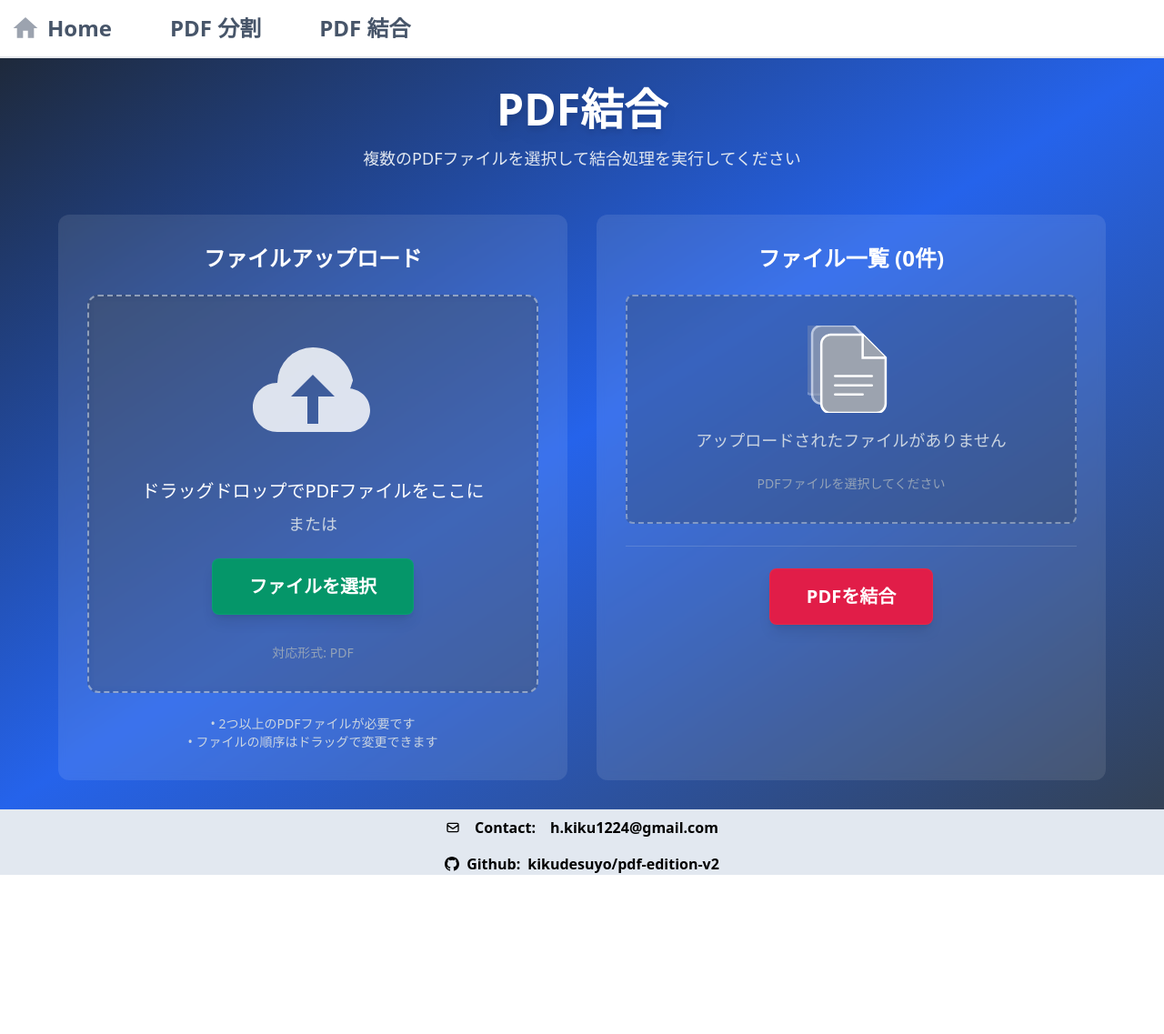
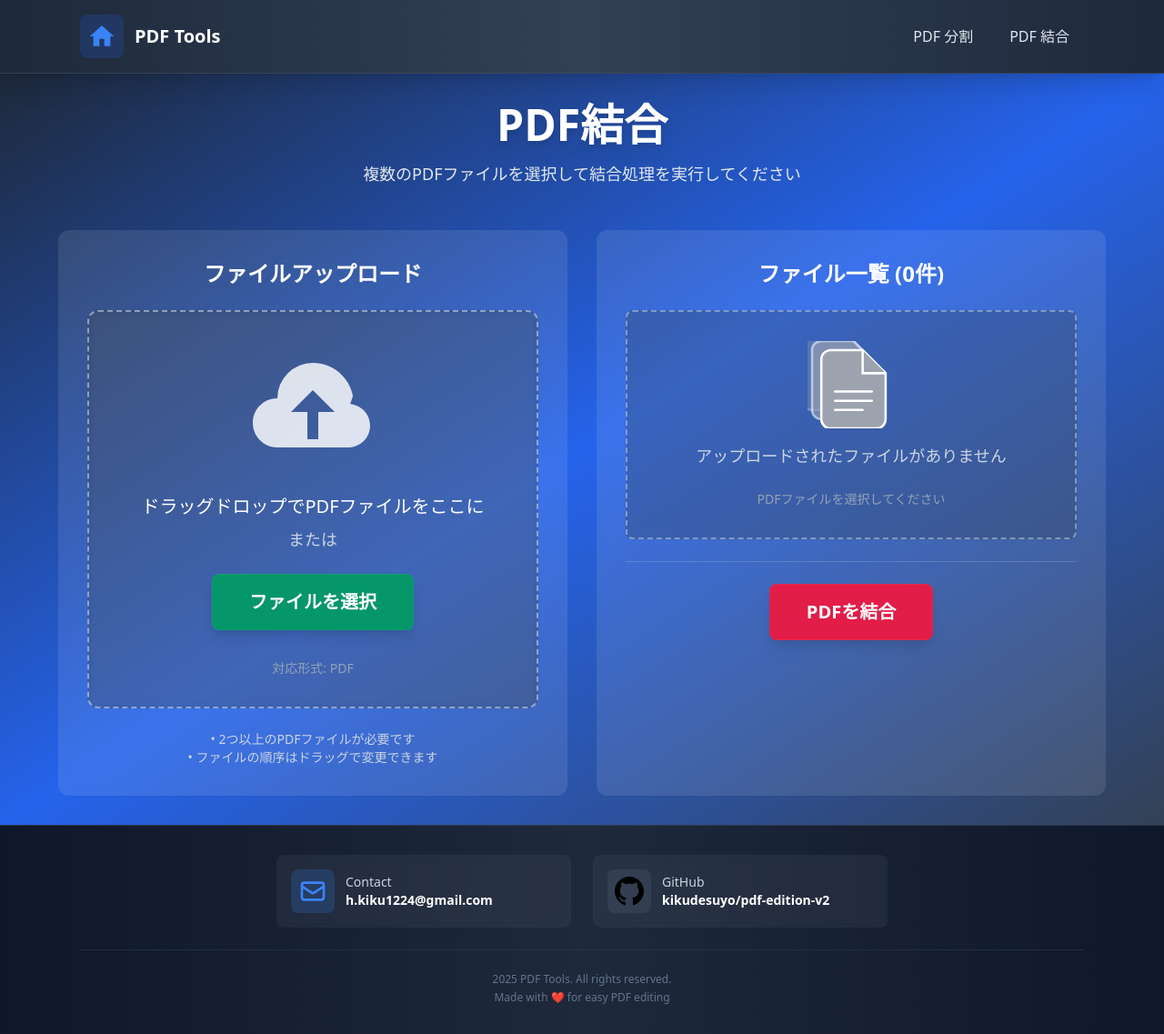
Before and after one commit to kikudesuyo/pdf-edition-v2, a Next.js app in the folder frontend/: page /merge-pdf in a window 1280 px wide. Shown: the whole page at 91% size. Before the commit the page ends 962 px from the top, so only its background shows below. Built offline with nearby package versions, Linux system fonts and the light colour scheme.

Commit message:
スタイル修正

```diff
--- a/frontend/src/components/layout/footer.tsx
+++ b/frontend/src/components/layout/footer.tsx
@@ -3,23 +3,54 @@ import EmailIcon from "@/assets/icons/emailIcon";
 
 const Footer = () => {
   return (
-    <footer className="flex flex-col items-center justify-center gap-4 bg-slate-200 pt-2">
+    <footer className="border-t border-slate-600/50 bg-gradient-to-r from-slate-900 via-slate-800 to-slate-900">
+      <div className="mx-auto max-w-6xl px-6 py-8">
+        <div className="flex flex-col items-center gap-6">
+          {/* メインコンテンツ */}
+          <div className="grid w-full max-w-2xl grid-cols-1 gap-6 md:grid-cols-2">
+            {/* メール */}
             <a
-        className="flex flex-row items-center justify-center gap-4"
+              className="group flex items-center gap-3 rounded-lg bg-white/5 p-4 backdrop-blur-sm transition-all hover:scale-105 hover:bg-white/10"
               href="mailto:h.kiku1224@gmail.com"
             >
-        <EmailIcon size="xs" />
-        <p className="text-xm font-semibold">Contact:</p>
-        <p className="text-xm font-semibold"> h.kiku1224@gmail.com</p>
+              <div className="rounded-lg bg-blue-500/20 p-2 transition-all group-hover:bg-blue-500/30">
+                <EmailIcon size="sm" color="blue" />
+              </div>
+              <div className="min-w-0 flex-1">
+                <p className="text-sm font-medium text-slate-300">Contact</p>
+                <p className="truncate text-sm font-semibold text-white">
+                  h.kiku1224@gmail.com
+                </p>
+              </div>
             </a>
+
+            {/* GitHub */}
             <a
-        className="flex flex-row items-center justify-center gap-2 font-semibold"
+              className="group flex items-center gap-3 rounded-lg bg-white/5 p-4 backdrop-blur-sm transition-all hover:scale-105 hover:bg-white/10"
               href="https://github.com/kikudesuyo/pdf-edition-v2"
+              target="_blank"
+              rel="noopener noreferrer"
             >
-        <GitHubIcon size="xs" />
-        <p className="text-xm font-semibold">Github:</p>
-        <p className="text-xm font-semibold">kikudesuyo/pdf-edition-v2</p>
+              <div className="rounded-lg bg-slate-500/20 p-2 transition-all group-hover:bg-slate-500/30">
+                <GitHubIcon size="sm" color="gray" />
+              </div>
+              <div className="min-w-0 flex-1">
+                <p className="text-sm font-medium text-slate-300">GitHub</p>
+                <p className="truncate text-sm font-semibold text-white">
+                  kikudesuyo/pdf-edition-v2
+                </p>
+              </div>
             </a>
+          </div>
+
+          <div className="w-full border-t border-slate-600/30 pt-6">
+            <div className="text-center text-xs text-slate-500">
+              <p>2025 PDF Tools. All rights reserved.</p>
+              <p className="mt-1">Made with ❤️ for easy PDF editing</p>
+            </div>
+          </div>
+        </div>
+      </div>
     </footer>
   );
 };
--- a/frontend/src/components/layout/header.tsx
+++ b/frontend/src/components/layout/header.tsx
@@ -3,27 +3,38 @@ import Link from "next/link";
 
 const Header = () => {
   return (
-    <header className="flex h-16 flex-row items-center border-b-2 p-3 shadow-lg">
-      <div className="flex flex-row gap-16">
+    <header className="border-b border-slate-600/50 bg-gradient-to-r from-slate-800 via-slate-700 to-slate-800 shadow-xl backdrop-blur-sm">
+      <div className="mx-auto max-w-6xl px-6 py-4">
+        <nav className="flex items-center justify-between">
+          {/* ロゴ・ブランド */}
           <Link
             href="/home"
-          className="flex flex-row items-center gap-2 text-slate-600"
+            className="group flex items-center gap-3 text-white transition-all hover:scale-105"
           >
-          <HomeIcon size="sm" color="gray" />
-          <p className="text-2xl font-bold">Home</p>
+            <div className="rounded-lg bg-blue-600/20 p-2 backdrop-blur-sm transition-all group-hover:bg-blue-500/30">
+              <HomeIcon size="sm" color="blue" />
+            </div>
+            <h1 className="text-xl font-bold">PDF Tools</h1>
           </Link>
+
+          <div className="flex items-center gap-2">
             <Link
               href="/split-pdf"
-          className="flex flex-row items-center gap-2 text-slate-600"
+              className="group relative rounded-lg px-4 py-2 text-slate-200 transition-all hover:bg-white/10 hover:text-white"
             >
-          <p className="text-2xl font-bold">PDF 分割</p>
+              <span className="relative z-10 font-medium">PDF 分割</span>
+              <div className="absolute inset-0 rounded-lg bg-gradient-to-r from-green-500/0 via-green-500/10 to-green-500/0 opacity-0 transition-opacity group-hover:opacity-100"></div>
             </Link>
+
             <Link
               href="/merge-pdf"
-          className="flex flex-row items-center gap-2 text-slate-600"
+              className="group relative rounded-lg px-4 py-2 text-slate-200 transition-all hover:bg-white/10 hover:text-white"
             >
-          <p className="text-2xl font-bold">PDF 結合</p>
+              <span className="relative z-10 font-medium">PDF 結合</span>
+              <div className="absolute inset-0 rounded-lg bg-gradient-to-r from-red-500/0 via-red-500/10 to-red-500/0 opacity-0 transition-opacity group-hover:opacity-100"></div>
             </Link>
+          </div>
+        </nav>
       </div>
     </header>
   );
```
Lines whose indentation alone changed are shown as unchanged.
